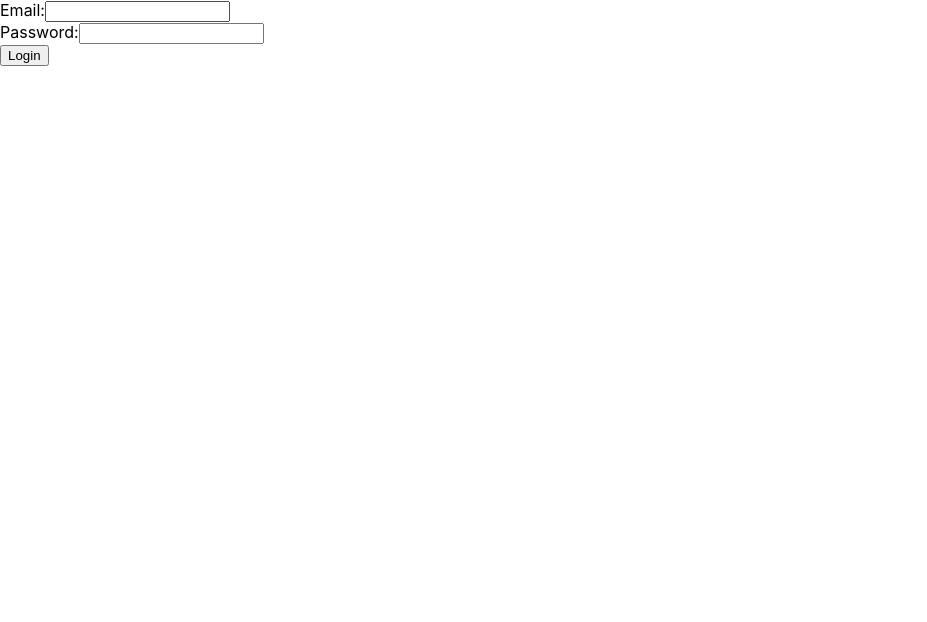
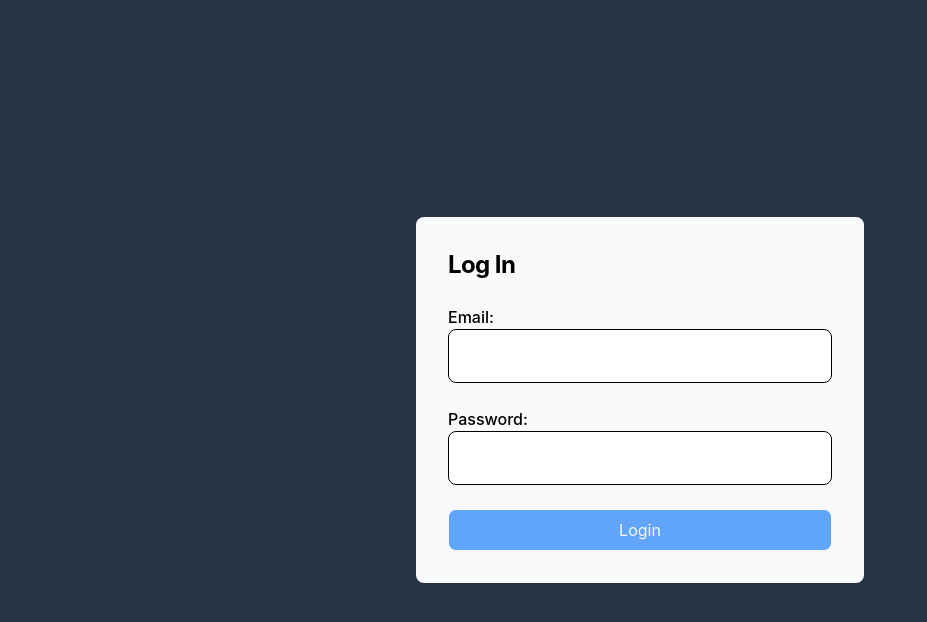
Before and after one commit to Thel-nny/Pogs-temporary, a React (Create React App) app in the folder pogs-app/frontend/: page /login in a window 1280 px wide. Shown: the top 622 px of the page, without its empty margins (0-927 px from the left). Built offline with nearby package versions, Linux system fonts and the light colour scheme.

Commit message:
frontend for login

```diff
--- a/pogs-app/frontend/src/App.css
+++ b/pogs-app/frontend/src/App.css
@@ -1,3 +1,7 @@
+@tailwind base;
+@tailwind components;
+@tailwind utilities;
+
 .App {
   text-align: center;
 }
--- a/pogs-app/frontend/src/index.css
+++ b/pogs-app/frontend/src/index.css
@@ -1,3 +1,7 @@
+@tailwind base;
+@tailwind components;
+@tailwind utilities;
+
 body {
   margin: 0;
   font-family: -apple-system, BlinkMacSystemFont, 'Segoe UI', 'Roboto', 'Oxygen',
--- a/pogs-app/frontend/src/pages/login.tsx
+++ b/pogs-app/frontend/src/pages/login.tsx
@@ -1,6 +1,5 @@
 import React, { useState } from 'react';
 import axios from 'axios'
-import useSignIn from 'react-auth-kit/hooks/useSignIn';
 import {useNavigate} from 'react-router-dom'
 
 // Define the type for the form data
@@ -54,19 +53,26 @@ const LoginForm: React.FC = () => {
 
 
  return (
-    <form onSubmit={handleSubmit}>
-      <label>
+  <section className=' w-full h-screen bg-gray-dark dark:bg-gray-900'>
+    <div className='flex flex-col items-center justify-center px-6 py-8 mx-auto md:h-screen lg:py-0'>
+      <div className='w-full bg-white rounded-lg shadow dark:border md:mt-0 sm:max-w-md xl:p-0 dark:bg-gray-800 dark:border-gray-700'>
+        <div className='p-6 space-y-2 md:space-y-6 sm:p-8'>
+          <h1 className='text-2xl font-bold leading-tight tracking-tight md:text-2xl'> Log In</h1>
+      <form className='space-y-4 md:space-y-6'onSubmit={handleSubmit}>
+        <label className='block mb-2 text-md font-medium text-gray-900'>
         Email:
-        <input type="email" name="email" value={formData.email} onChange={handleInputChange} />
-      </label>
-      <br />
-      <label>
+        <input className='bg-gray-50 border border-gray-300 text-gray-900 sm:text-sm rounded-lg w-full p-4' type="email" name="email" value={formData.email} onChange={handleInputChange} />
+        </label>
+        <label className='block mb-2 text-md font-medium text-gray-900'>
         Password:
-        <input type="password" name="password" value={formData.password} onChange={handleInputChange} />
-      </label>
-      <br />
-      <button type="submit">Login</button>
-    </form>
+        <input className='bg-gray-50 border border-gray-300 text-gray-900 sm:text-sm rounded-lg w-full p-4' type= "password" name="password" value={formData.password} onChange={handleInputChange} />
+        </label>
+        <button className='border rounded-lg p-2 w-full text-white bg-primary-400 hover:bg-primary-900' type="submit">Login</button>
+      </form>
+      </div>
+      </div>
+     </div>
+    </section>
  );
 };
 
--- /dev/null
+++ b/pogs-app/frontend/tailwind.config.js
@@ -0,0 +1,66 @@
+/** @type {import('tailwindcss').Config} */
+module.exports = {
+  content: [
+    "./src/**/*.{js,jsx,ts,tsx}",
+  ],
+  darkMode: 'class',
+  theme: {
+    colors: {
+      'white':'#f8fafc',
+      'blue': '#1fb6ff',
+      'purple': '#7e5bef',
+      'pink': '#ff49db',
+      'orange': '#ff7849',
+      'green': '#13ce66',
+      'yellow': '#ffc82c',
+      'gray-dark': '#273444',
+      'gray': '#8492a6',
+      'gray-light': '#d3dce6',
+      primary: {"50":"#eff6ff","100":"#dbeafe","200":"#bfdbfe","300":"#93c5fd","400":"#60a5fa","500":"#3b82f6","600":"#2563eb","700":"#1d4ed8","800":"#1e40af","900":"#1e3a8a","950":"#172554"}
+    },
+    fontFamily: {
+      sans: ['Inter',
+      'ui-sans-serif',
+      'system-ui',
+      '-apple-system',
+      'system-ui',
+      'Segoe UI',
+      'Roboto',
+      'Helvetica Neue',
+      'Arial',
+      'Noto Sans',
+      'sans-serif',
+      'Apple Color Emoji',
+      'Segoe UI Emoji',
+      'Segoe UI Symbol',
+      'Noto Color Emoji'],
+      serif: ['Merriweather', 'serif'],
+      body: [
+        'Inter',
+        'ui-sans-serif',
+        'system-ui',
+        '-apple-system',
+        'system-ui',
+        'Segoe UI',
+        'Roboto',
+        'Helvetica Neue',
+        'Arial',
+        'Noto Sans',
+        'sans-serif',
+        'Apple Color Emoji',
+        'Segoe UI Emoji',
+        'Segoe UI Symbol',
+        'Noto Color Emoji'
+      ],
+    },
+    extend: {
+      spacing: {
+        '8xl': '96rem',
+        '9xl': '128rem',
+      },
+      borderRadius: {
+        '4xl': '2rem',
+      }
+    }
+  },
+}
```
Also changed, not shown: pogs-app/frontend/package.json (+6 -2 lines), 1 other file (tests, documents, lock files or other folders).
